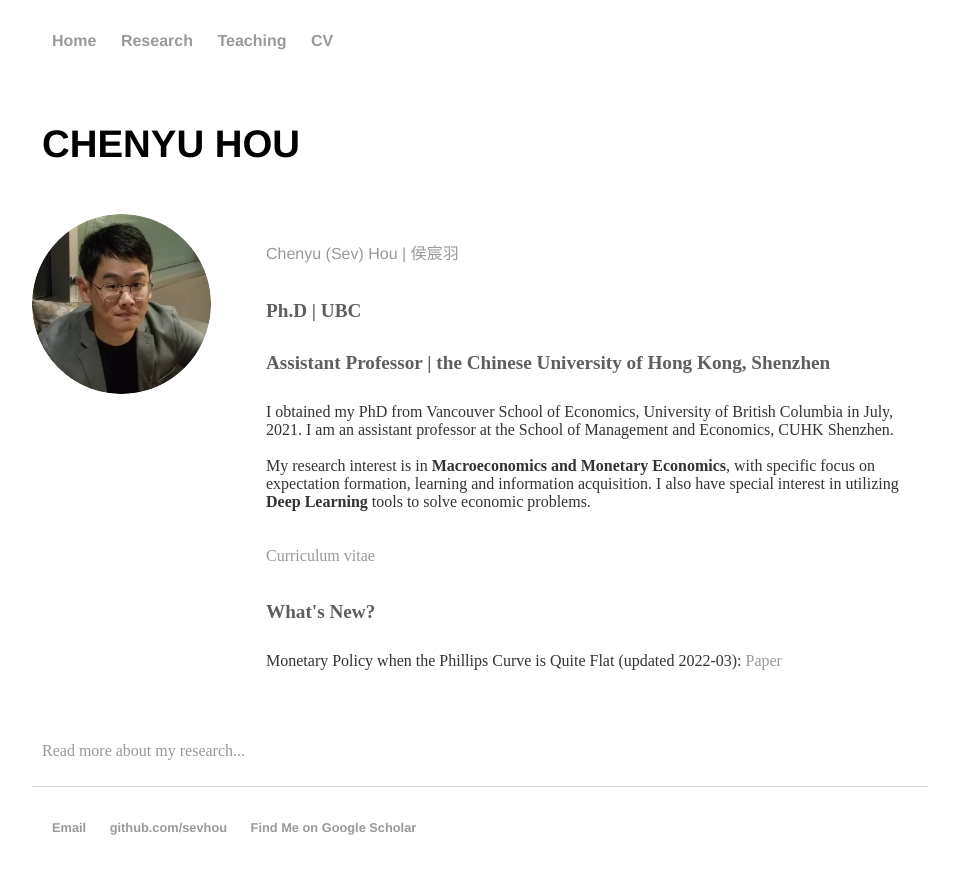
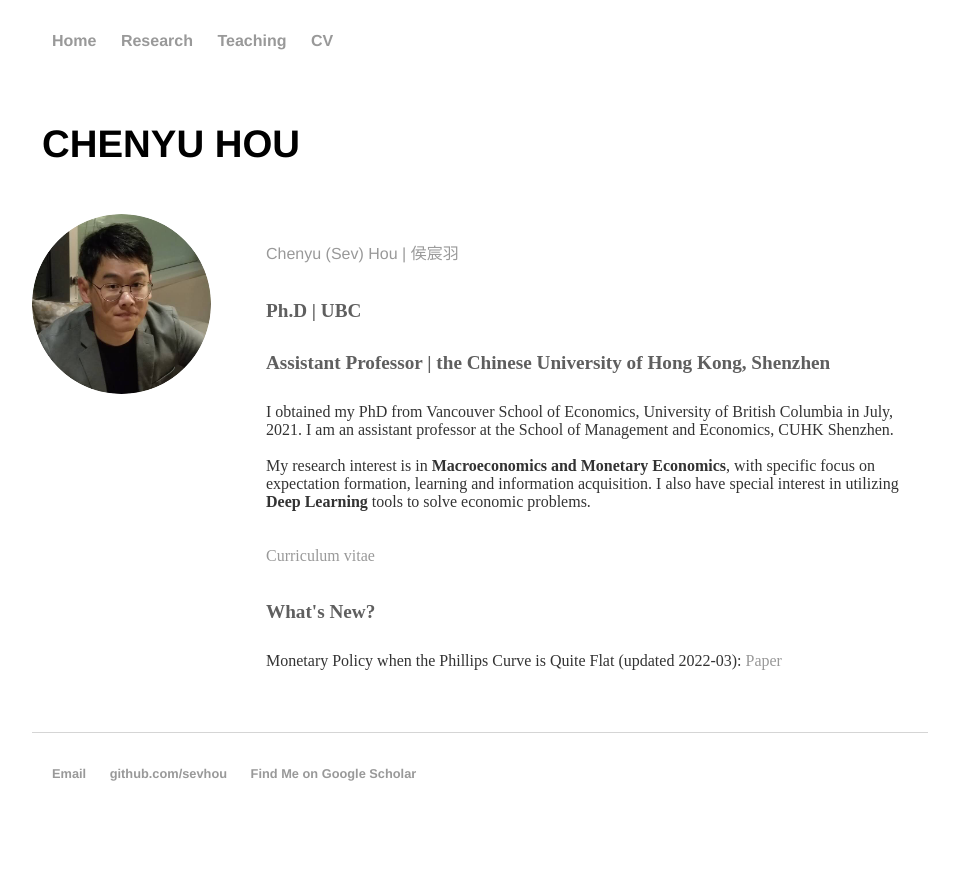
Before and after one commit to sevhou/sevhou.github.io, a Jekyll site: the page built from index.html, in a window 1280 px wide, cut to the strip 94-1009 px from the top of the page. Shown: the top 874 px of the strip, without its empty margins (160-1119 px from the left). Built offline with Jekyll 4.4.1, drawn with Linux system fonts in a browser that asks for light colours.

Commit message:
Update index.html

```diff
--- a/index.html
+++ b/index.html
@@ -23,5 +23,4 @@
 
 	<p>
 
-<p><a href="/research">Read more about my research...</a></p>
 </div><!-- /.blurb -->
```
